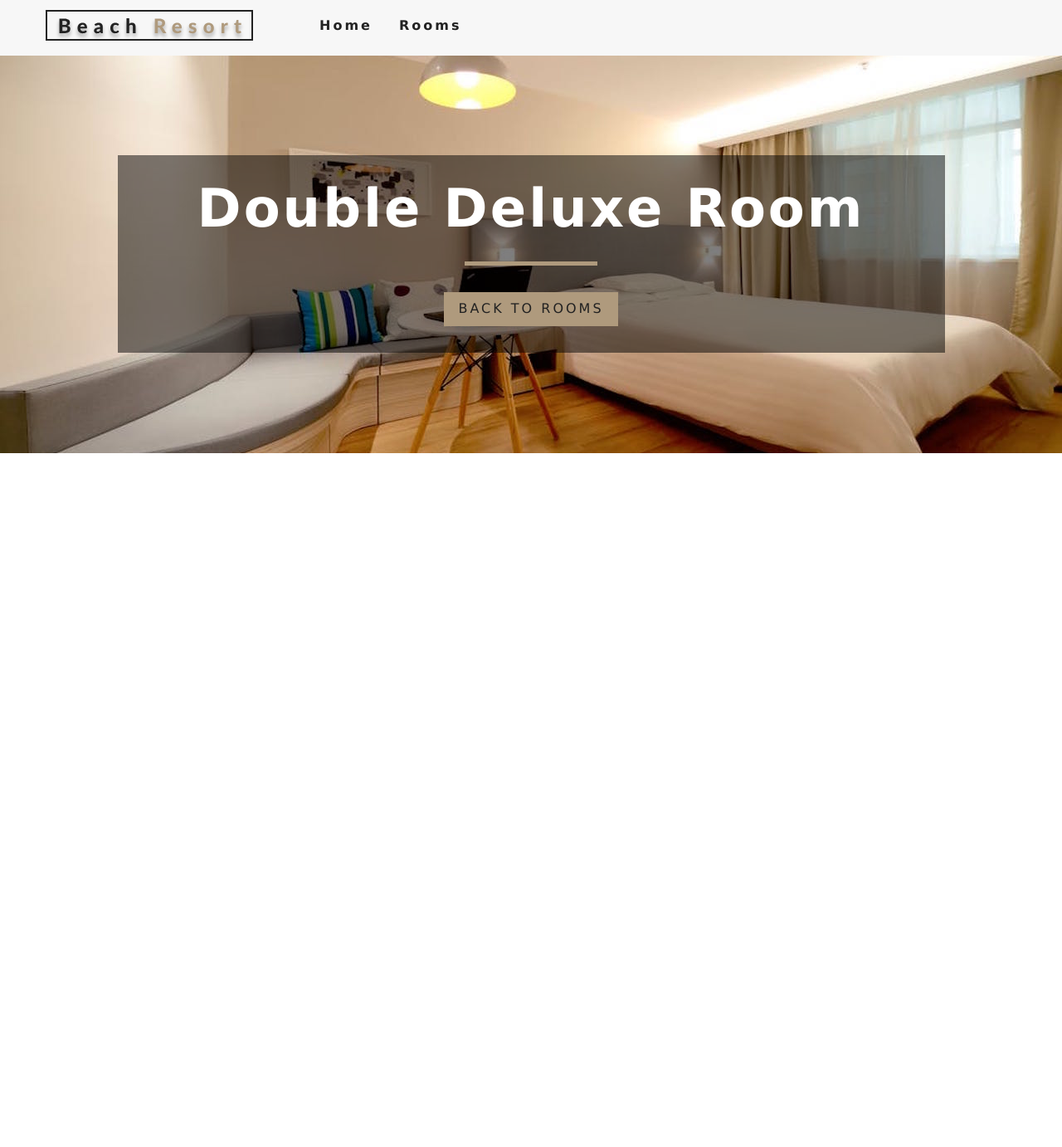
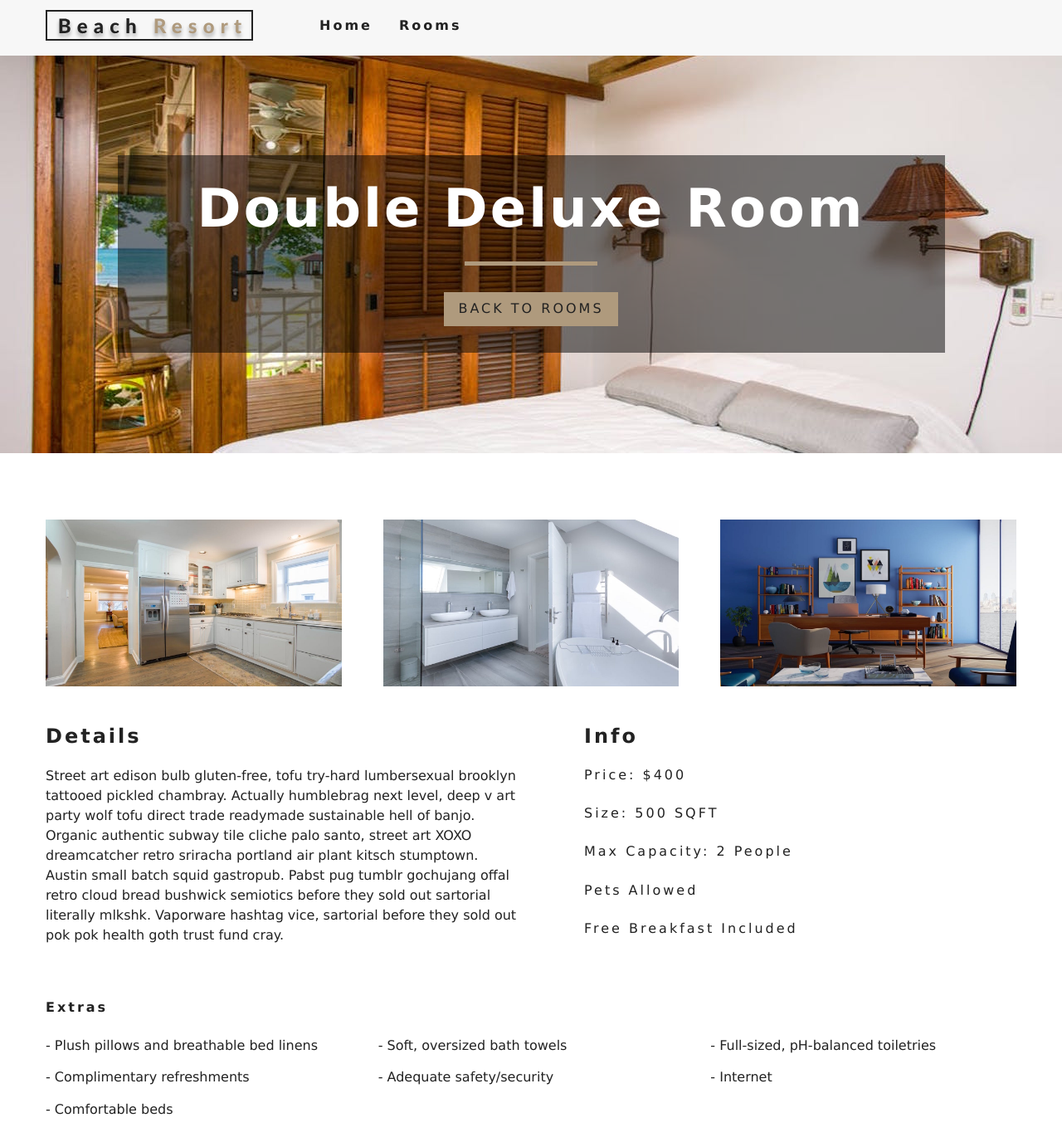
Before and after one commit to ajochope/resort-react, a React (Create React App) app: page /rooms/double-deluxe in a window 1280 px wide. Shown: the top 1382 px of the page at 83% size. Before the commit the page ends 800 px from the top, so only its background shows below. Built offline with nearby package versions, Linux system fonts and the light colour scheme.

Commit message:
new_mods_20:36:46

```diff
--- a/package.json
+++ b/package.json
@@ -12,7 +12,8 @@
     "react-dom": "^16.13.1",
     "react-icons": "^3.9.0",
     "react-router-dom": "^5.1.2",
-    "react-scripts": "3.4.1"
+    "react-scripts": "3.4.1",
+    "styled-components": "^5.1.0"
   },
   "scripts": {
     "start": "react-scripts start",
--- /dev/null
+++ b/src/components/StyledHero.js
@@ -0,0 +1,12 @@
+import styled from 'styled-components';
+import defaultImg from '../images/room-1.jpeg';
+
+const StyledHero = styled.header`
+  min-height: 60vh;
+  background: url(${props => (props.img ? props.img : defaultImg)}) center/cover no-repeat;
+  display: flex;
+  align-items: center;
+  justify-content: center;
+`;
+
+export default StyledHero;
--- a/src/pages/Home.js
+++ b/src/pages/Home.js
@@ -4,6 +4,7 @@
 import {Link} from 'react-router-dom';
 import Services from '../components/Services';
 import FeaturedRooms from '../components/FeaturedRooms';
+
 
 export const Home = () => {
     return (
--- a/src/pages/SingleRoom.js
+++ b/src/pages/SingleRoom.js
@@ -4,6 +4,7 @@
 import Banner from '../components/Banner';
 import {Link} from 'react-router-dom';
 import {RoomContext} from '../context';
+import StyledHero from '../components/StyledHero';
 
 export default class SingleRoom extends Component {
     constructor (props) {
@@ -30,15 +31,46 @@
             </div>
         }
         const {name,description,capacity,size,price,extras,breakfast,pets,images} = room;
+        const [mainImg, ...defaultImg] = images;
         return (
             <>
-            <Hero hero='roomsHero'>
+            <StyledHero img={mainImg || this.state.defaultBcg}>
                 <Banner title={`${name} room`}>
                     <Link to="/rooms" className="btn-primary">
                         Back to rooms
                     </Link>
                 </Banner>
-            </Hero>
+            </StyledHero>
+            <section className="single-room">
+                <div className="single-room-images">
+                    { defaultImg.map((item,index) =>{
+                        return  <img key={index} src={item} alt={name}></img>
+                    })}
+                </div>
+                <div className="single-room-info">
+                    <article className="desc">
+                        <h3>details</h3>
+                        <p>{description}</p>
+                    </article>
+                    <article className="info">
+                        <h3>info</h3>
+                        <h6>price: ${price}</h6>
+                        <h6>size: {size} SQFT</h6>
+                        <h6>max capacity: {
+                            capacity > 1 ? `${capacity} people`: `${capacity} person`}</h6>
+                        <h6>{ pets ? 'pets allowed': 'no pets allowed' }</h6>
+                        <h6>{ breakfast && 'free breakfast included' }</h6>
+                    </article>
+                </div>
+            </section>
+            <section className="room-extras">
+                <h6>extras</h6>
+                <ul className="extras">
+                    {extras.map((item,index) => {
+                        return <li key={index}>- {item}</li>
+                    })}
+                </ul>
+            </section>
             </>
         );
     }
```
Also changed, not shown: 1 other file (tests, documents, lock files or other folders).
